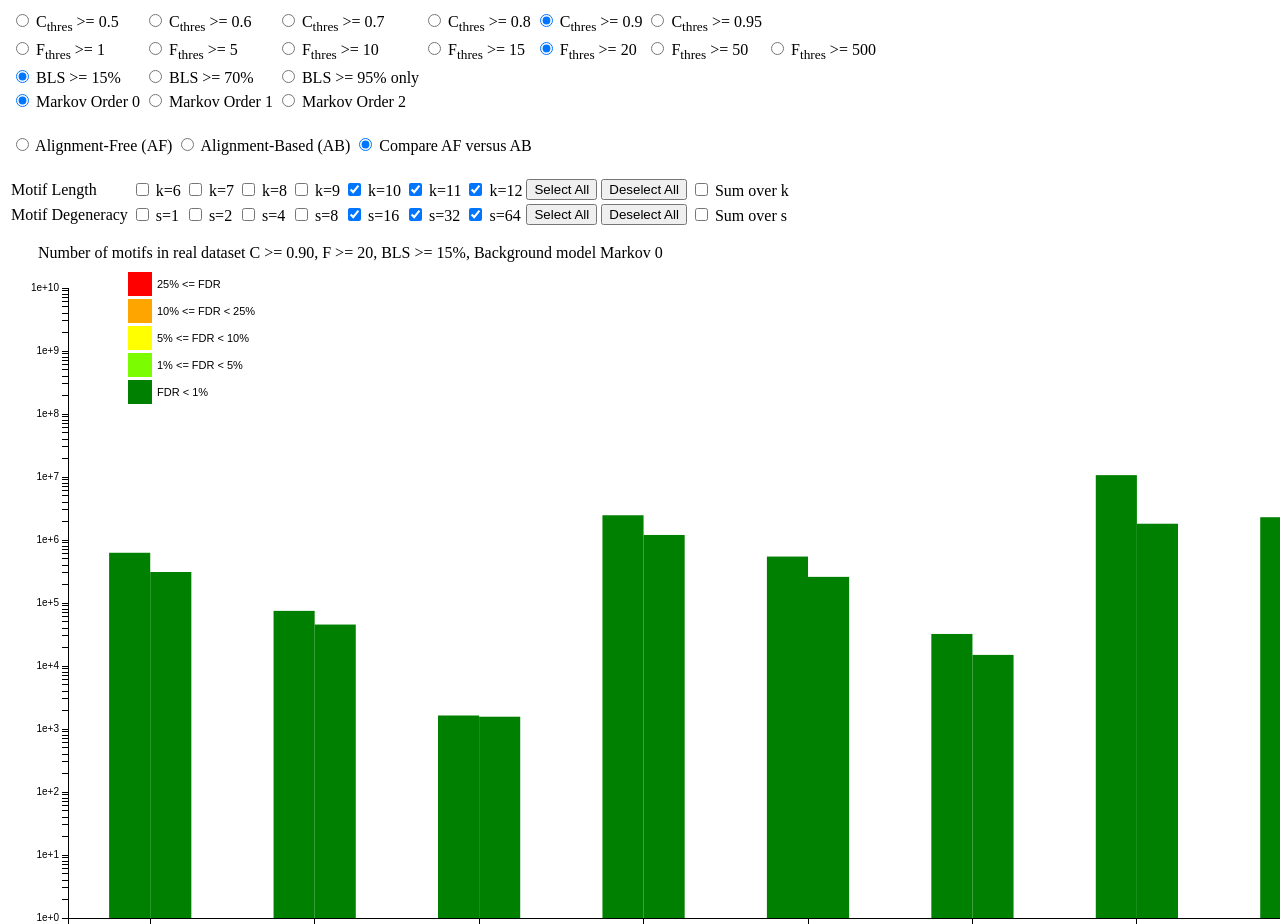
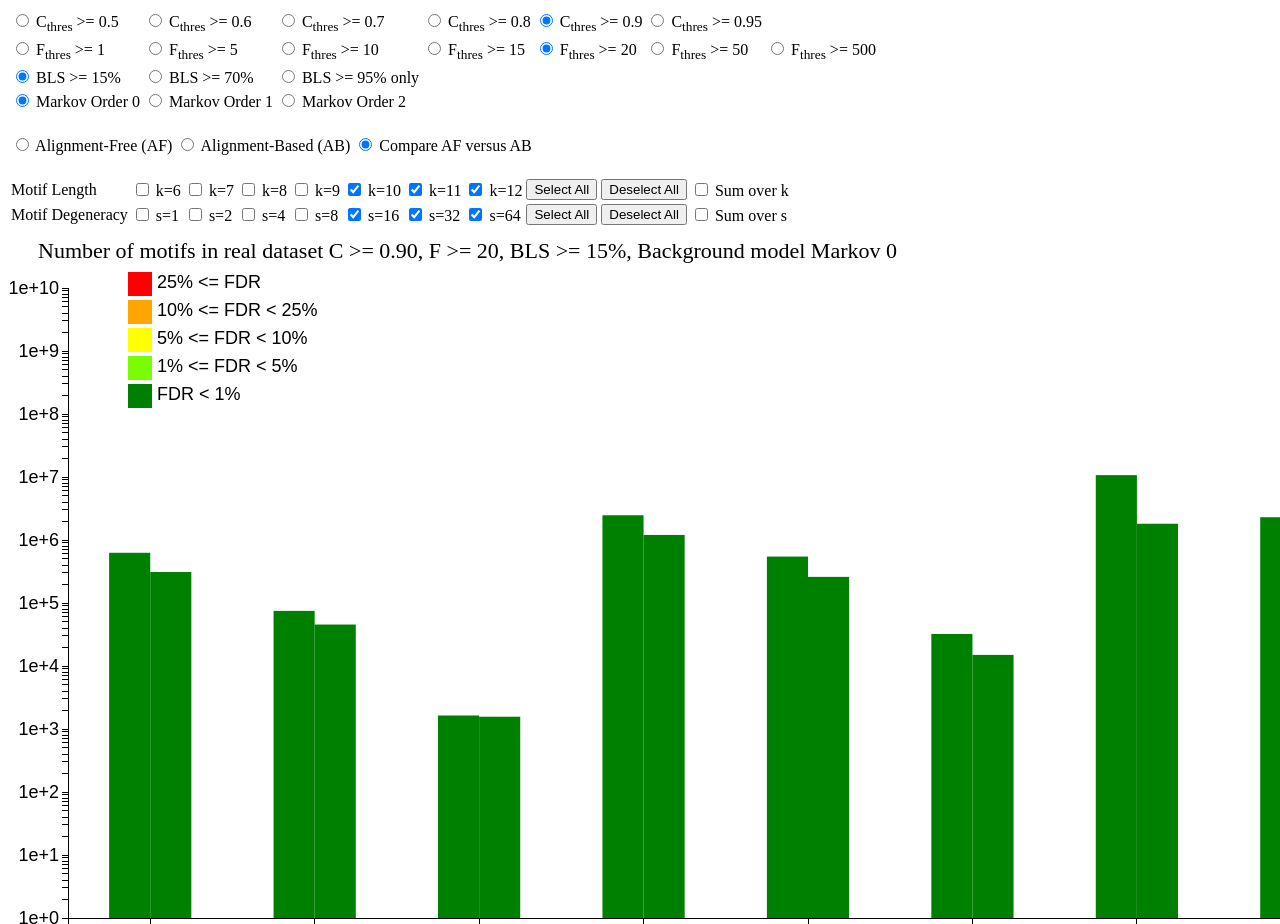
Before and after one commit to drdwitte/CloudSpellerInteractiveVisualizations, a plain HTML site: page AFABHistogram_NewData_20150715/AFABHistogramsNew.html in a window 1280 px wide. Shown: the top 924 px of the page. Drawn offline with Linux system fonts and the light colour scheme.

Commit message:
sync visualizations

```diff
--- a/AFABHistogram_NewData_20150715/index.html
+++ b/AFABHistogram_NewData_20150715/AFABHistogramsNew.html
@@ -4,7 +4,7 @@
 <script type="text/javascript" src="d3/d3.min.js"></script>
 <style>
 	.axis text {
-	 font: 10px Arial;
+	 font: 18px Arial;
 	}
 
 	.axis path,
@@ -680,12 +680,16 @@
 		//adding captions
 
 		var labelX = svg.append("text");
+
 		var labelY = svg.append("text");
-		labelX.text("Motif Type (k = length, s = degeneracy)");
-		labelY.text("Number of motifs in real dataset C >= 0."+Ct+", F >= "+Ft+", BLS >= "+Tt+"%, Background model Markov "+m);
+
+		labelX.text("Motif Type (k = length, s = degeneracy)")
+			.style("font-size","22px");
+		labelY.text("Number of motifs in real dataset C >= 0."+Ct+", F >= "+Ft+", BLS >= "+Tt+"%, Background model Markov "+m)
+			.style("font-size","22px");
 
 		labelX.attr("transform","translate("
-						+(w-7*margin.right)
+						+(w-8*margin.right)
 						+","
 						+(h-0.3*margin.bottom)
 						+")"
@@ -734,15 +738,15 @@
 			svg.append("text")
 				.text(legend_desc[i])
 				.attr("x",2*margin.left + legendWidth +5)
-				.attr("y",margin.top+i*(legendWidth+3))
+				.attr("y",margin.top+i*(legendWidth+4))
 				.attr("font-family", "sans-serif")
-				.attr("font-size", "11px")
+				.attr("font-size", "18px")
 				.attr("fill", "black")
 				;
 
 			svg.append("rect")
 				.attr("x",2*margin.left)
-				.attr("y",margin.top+i*(legendHeight+3)-legendHeight/1.5)
+				.attr("y",margin.top+i*(legendHeight+4)-legendHeight/1.5)
 				.attr("width" , legendWidth)
 				.attr("height", legendHeight)
 				.attr("fill",colors[i])
```
